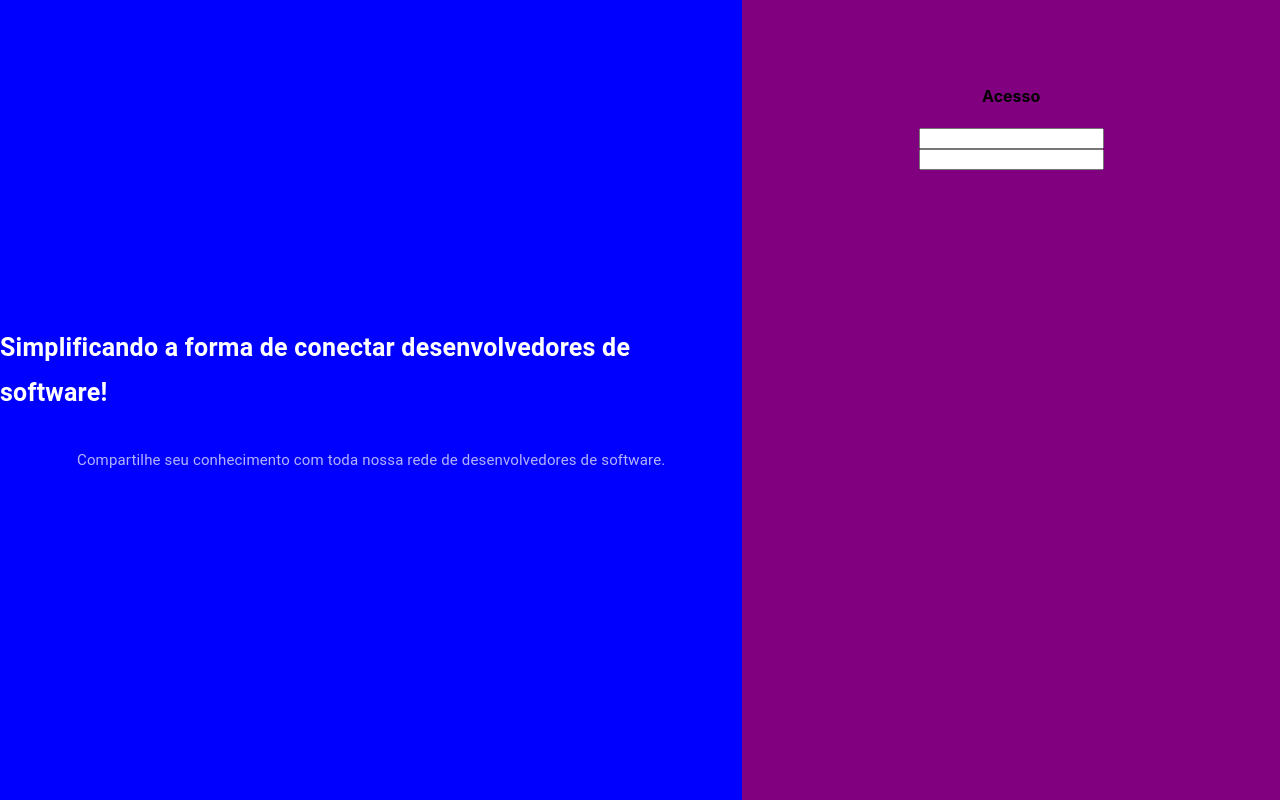
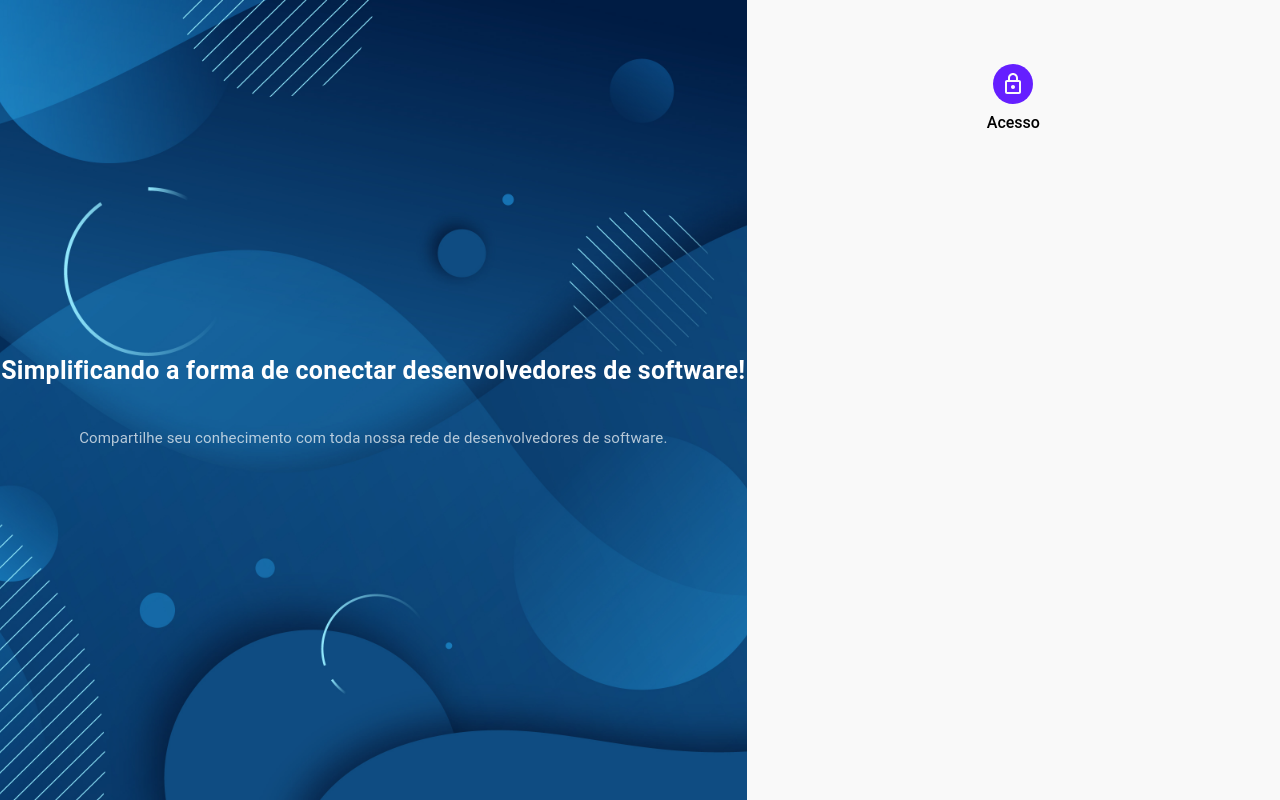
Before and after one commit to 4leeX/react-teste, a React (Create React App) app: page /sign-in in a window 1280 px wide. Built offline with nearby package versions, Linux system fonts and the light colour scheme.

Commit message:
SignIn Page

```diff
--- a/src/pages/SignIn/index.js
+++ b/src/pages/SignIn/index.js
@@ -1,43 +1,64 @@
 import React from "react";
 import Typography from "@material-ui/core/Typography";
-
 import { makeStyles } from "@material-ui/core/styles";
+import Grid from "@material-ui/core/Grid";
+import Box from "@material-ui/core/Box";
+import Avatar from "@material-ui/core/Avatar";
+import LockOutlined from "@material-ui/icons/LockOutlined";
+import TextField from "@material-ui/core/TextField";
 
 const useStyles = makeStyles((theme) => ({
   root: {
-    display: "flex",
-    flexDirection: "row",
+    // display: "flex",
+    // flexDirection: "row",
     height: "100vh",
   },
-  left: {
-    background: "blue",
-    flexBasis: "58%",
 
-    display: "flex",
-    flexDirection: "column",
-    justifyContent: "center",
-    alignItems: "center",
+  image: {
+    backgroundImage: "url(/images/background.jpg)",
+    backgroundPosition: "center",
+    backgroundSize: "cover",
+    backgroundRepeat: "none",
   },
-  right: {
-    background: "purple",
-    flexBasis: "42%",
+  avatar: {
+    background: theme.palette.primary.main,
+    marginBottom: theme.spacing(1),
   },
-  form: {
-    display: "flex",
-    flexDirection: "column",
-    margin: "65px 32px",
-    alignItems: "center",
-  },
+  // left: {
+  //   background: "blue",
+  //   flexBasis: "58%",
+
+  //   display: "flex",
+  //   flexDirection: "column",
+  //   justifyContent: "center",
+  //   alignItems: "center",
+  // },
+  // right: {
+  //   background: "purple",
+  //   flexBasis: "42%",
+  // },
+  // form: {
+  //   display: "flex",
+  //   flexDirection: "column",
+  //   margin: "65px 32px",
+  //   alignItems: "center",
+  // },
 }));
 
 function SignIn() {
   const classes = useStyles();
 
   return (
-    // Flex Container
-    <div className={classes.root}>
-      {/* Flex item container */}
-      <div className={classes.left}>
+    <Grid container className={classes.root}>
+      <Grid
+        item
+        container
+        md={7}
+        direction="column"
+        justify="center"
+        alignItems="center"
+        className={classes.image}
+      >
         <Typography style={{ color: "#fff", fontSize: 25, lineHeight: "45px" }}>
           <strong>
             Simplificando a forma de conectar desenvolvedores de software!
@@ -55,17 +76,49 @@ function SignIn() {
           Compartilhe seu conhecimento com toda nossa rede de desenvolvedores de
           software.
         </Typography>
-      </div>
+      </Grid>
+      <Grid item md={5}>
+        <Box display="flex" flexDirection="column" alignItems="center" m={8}>
+          <Avatar className={classes.avatar}>
+            <LockOutlined />
+          </Avatar>
+          <Typography variant="h5">Acesso</Typography>
+        </Box>
+      </Grid>
+    </Grid>
 
-      {/* Flex item */}
-      <div className={classes.right}>
-        <form className={classes.form}>
-          <h4>Acesso</h4>
-          <input type="text" />
-          <input type="text" />
-        </form>
-      </div>
-    </div>
+    //   // Flex Container
+    //   <div className={classes.root}>
+    //     {/* Flex item container */}
+    //     <div className={classes.left}>
+    //       <Typography style={{ color: "#fff", fontSize: 25, lineHeight: "45px" }}>
+    //         <strong>
+    //           Simplificando a forma de conectar desenvolvedores de software!
+    //         </strong>
+    //       </Typography>
+    //       <Typography
+    //         variant="body2"
+    //         style={{
+    //           color: "rgb(255,255,255, 0.7)",
+    //           marginTop: 30,
+    //           fontSize: 15,
+    //           lineHeight: "30px",
+    //         }}
+    //       >
+    //         Compartilhe seu conhecimento com toda nossa rede de desenvolvedores de
+    //         software.
+    //       </Typography>
+    //     </div>
+
+    //     {/* Flex item */}
+    //     <div className={classes.right}>
+    //       <form className={classes.form}>
+    //         <h4>Acesso</h4>
+    //         <input type="text" />
+    //         <input type="text" />
+    //       </form>
+    //     </div>
+    //   </div>
   );
 }
 
```
Also changed, not shown: public/images/avatars/avatar_1.jpeg, public/images/background.jpg (added).
